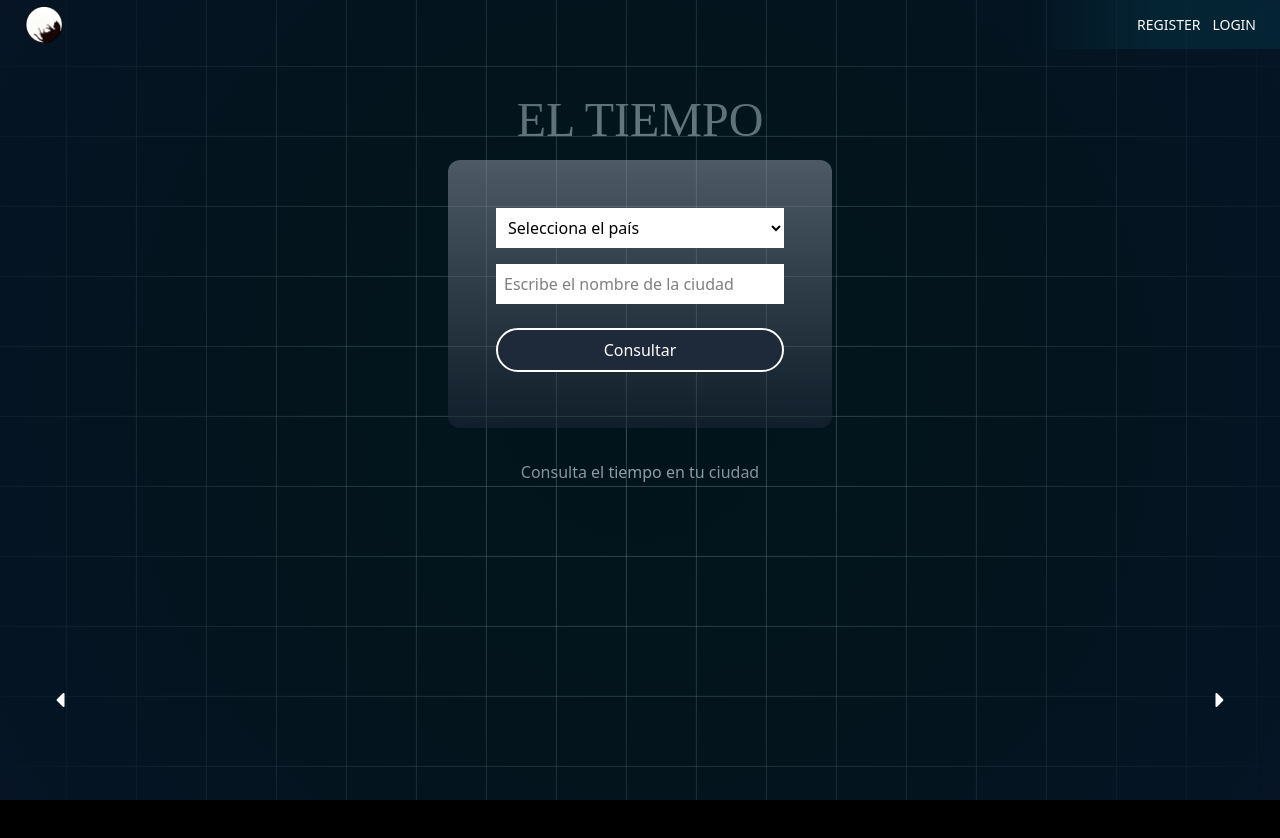
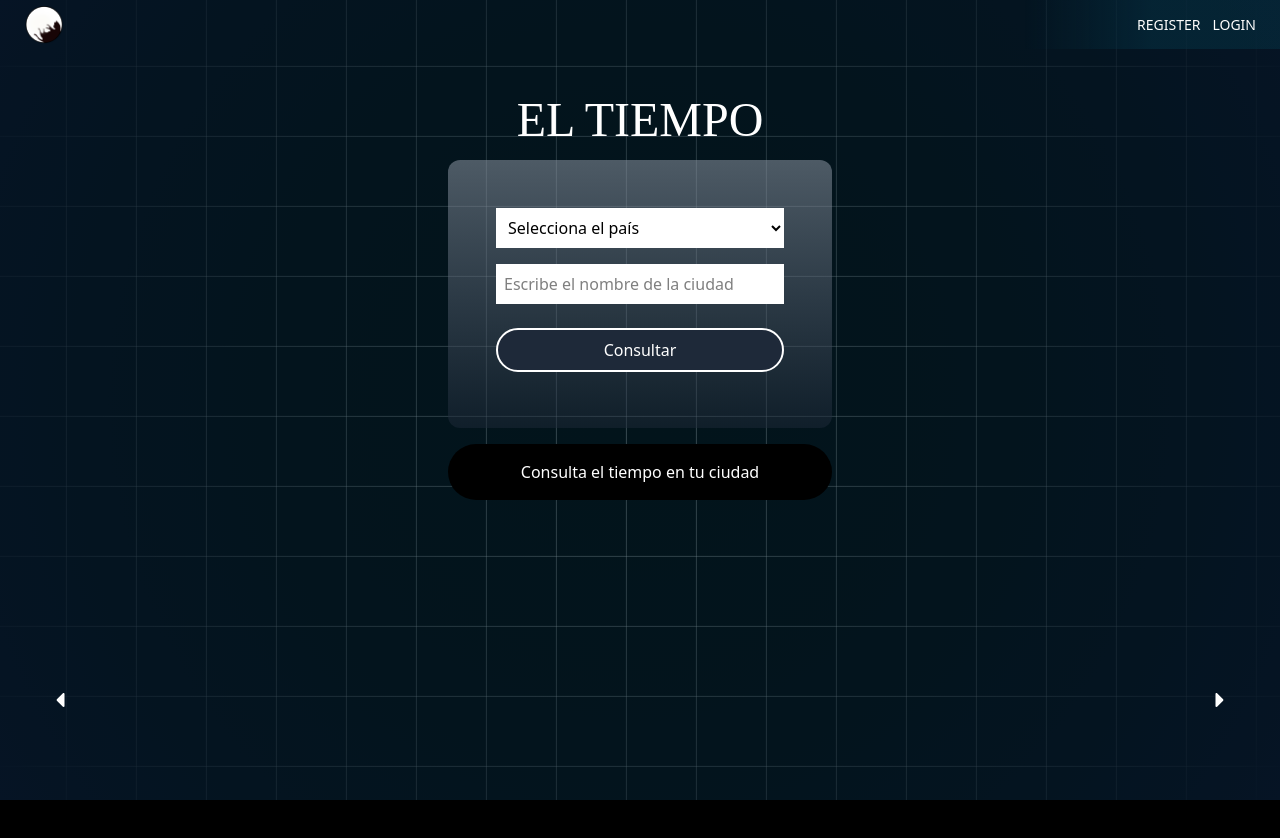
Before and after one commit to Zasmooncat/PortfolioWeb, a React (Vite) app: page /weather in a window 1280 px wide. Shown: the top 838 px of the page. Built offline with nearby package versions, Linux system fonts and the light colour scheme; a web font is replaced by a local one.

Commit message:
final ajustes z-index tiempo

```diff
--- a/src/js/components/appWeather.jsx
+++ b/src/js/components/appWeather.jsx
@@ -81,9 +81,9 @@ const AppWeather = () => {
             </div>
 
              {/* Overlay para mejorar contraste */}
-      <div className="fixed inset-0 bg-cyan-950/40 "></div>
+      <div className="fixed inset-0 bg-cyan-950/40 z-10"></div>
 
-        <div className="container  m-auto">
+        <div className="container  m-auto relative z-20">
             <h1 className="titulo font-smooch text-center text-white text-5xl">EL TIEMPO</h1>
             <div className="seccion1 rounded-xl bg-gradient-to-b from-gray-400/50 to-gray-800/50 p-8 w-[95%] md:w-[50%] lg:w-[30%] z-50">
                 <form className="flex flex-col m-auto" onSubmit={handleSubmit}>
--- a/src/js/components/navbar.jsx
+++ b/src/js/components/navbar.jsx
@@ -218,7 +218,7 @@ const Navbar = () => {
 
   return (
     <>
-      <nav className="bg-gradient-to-r from-transparent from-10% via-transparent via-20% md:via-80% to-cyan-950/50 to-90% fixed top-0 left-0 right-0 py-1 z-50">
+      <nav className="bg-gradient-to-r from-transparent from-10% via-transparent via-20% md:via-80% to-cyan-950/50 to-90% fixed top-0 left-0 right-0 py-1 z-30">
         <div className="flex justify-between items-center px-6">
           <Link to="/">
             <img src={logomooncat} className="w-10 me-10" alt="Logo" />
@@ -285,7 +285,7 @@ const Navbar = () => {
         {user && (
           <div
             className={`md:hidden bg-black/95 backdrop-blur-sm overflow-hidden transition-all duration-300 ease-in-out ${
-              mobileMenuOpen ? "max-h-[400px] opacity-100" : "max-h-0 opacity-0"
+              mobileMenuOpen ? "z-40 max-h-[400px] opacity-100" : "z-40 max-h-0 opacity-0"
             }`}
           >
             <div className="px-6 py-4 space-y-4">
```
